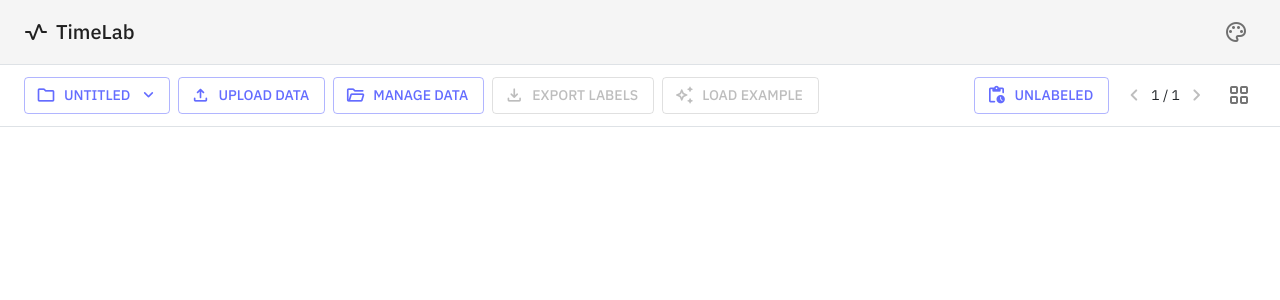
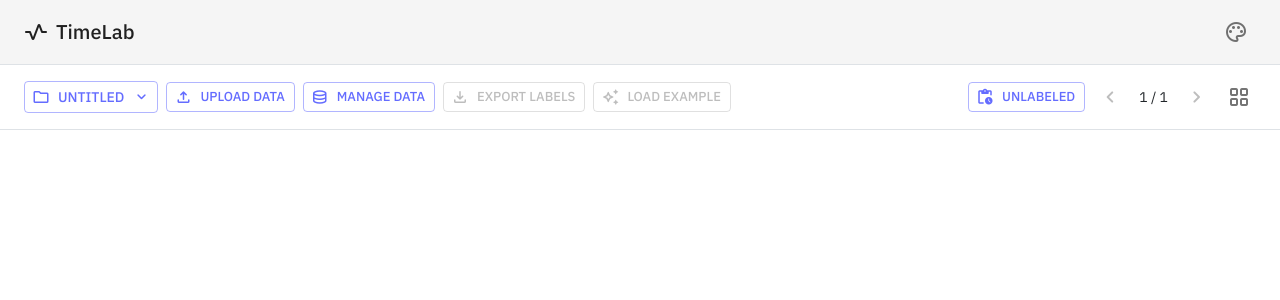
Before and after one commit to Eoic/TimeLabReact, a React (Vite) app: page / in a window 1280 px wide. Shown: the top 300 px of the page. Built offline with nearby package versions, Linux system fonts and the light colour scheme.

Commit message:
feat: enhance components with new features and styles

```diff
--- a/src/component/Header.tsx
+++ b/src/component/Header.tsx
@@ -4,6 +4,24 @@ import Toolbar from '@mui/material/Toolbar';
 import Typography from '@mui/material/Typography';
 import { MaterialSymbol } from './MaterialSymbol';
 import { ThemeSelector } from './ThemeSelector';
+
+function Brand() {
+  return (
+    <Box
+      sx={{
+        alignItems: 'center',
+        display: 'flex',
+        gap: 1,
+        minWidth: 'max-content',
+      }}
+    >
+      <MaterialSymbol name="vital_signs" />
+      <Typography component="span" noWrap variant="h6">
+        TimeLab
+      </Typography>
+    </Box>
+  );
+}
 
 export function Header() {
   return (
@@ -17,21 +35,19 @@ export function Header() {
         borderColor: 'divider',
       }}
     >
-      <Toolbar>
-        <Box
-          sx={{
-            alignItems: 'center',
-            display: 'flex',
-            flexGrow: 1,
-            gap: 1,
-          }}
-        >
-          <MaterialSymbol name="vital_signs" />
-          <Typography component="span" variant="h6">
-            TimeLab
-          </Typography>
-        </Box>
-
+      <Toolbar
+        sx={{
+          alignItems: 'center',
+          display: 'flex',
+          gap: 2,
+          justifyContent: 'space-between',
+          minHeight: {
+            sm: 64,
+            xs: 56,
+          },
+        }}
+      >
+        <Brand />
         <ThemeSelector />
       </Toolbar>
     </AppBar>
--- a/src/component/LabelToggle.tsx
+++ b/src/component/LabelToggle.tsx
@@ -1,21 +1,44 @@
 import Button from '@mui/material/Button';
+import IconButton from '@mui/material/IconButton';
+import Tooltip from '@mui/material/Tooltip';
 import { useState } from 'react';
 import { MaterialSymbol } from './MaterialSymbol';
 
-export function LabelToggle() {
+type LabelToggleProps = {
+  compact?: boolean;
+};
+
+export function LabelToggle({ compact = false }: LabelToggleProps) {
   const [isLabeled, setIsLabeled] = useState(false);
+  const label = isLabeled ? 'Labeled' : 'Unlabeled';
 
   function handleClick(_event: React.MouseEvent<HTMLButtonElement>) {
     setIsLabeled(!isLabeled);
   }
 
+  if (compact) {
+    return (
+      <Tooltip title={label}>
+        <IconButton
+          aria-label={label}
+          color={isLabeled ? 'primary' : 'default'}
+          onClick={handleClick}
+          size="small"
+        >
+          <MaterialSymbol name={isLabeled ? 'done_all' : 'pending_actions'} />
+        </IconButton>
+      </Tooltip>
+    );
+  }
+
   return (
     <Button
       onClick={handleClick}
+      size="small"
       startIcon={<MaterialSymbol name={isLabeled ? 'done_all' : 'pending_actions'} />}
       variant={isLabeled ? 'contained' : 'outlined'}
     >
-      {isLabeled ? 'Labeled' : 'Unlabeled'}
+      {label}
     </Button>
   );
 }
--- a/src/component/MaterialSymbol.tsx
+++ b/src/component/MaterialSymbol.tsx
@@ -1,6 +1,6 @@
 import Icon from '@mui/material/Icon';
 
-type MaterialSymbolName =
+export type MaterialSymbolName =
   | 'add'
   | 'auto_awesome'
   | 'chevron_left'
@@ -17,7 +17,8 @@ type MaterialSymbolName =
   | 'palette'
   | 'pending_actions'
   | 'upload'
-  | 'vital_signs';
+  | 'vital_signs'
+  | 'database';
 
 type MaterialSymbolProps = {
   name: MaterialSymbolName;
--- a/src/component/ProjectManager.tsx
+++ b/src/component/ProjectManager.tsx
@@ -8,6 +8,7 @@ import ListItemIcon from '@mui/material/ListItemIcon';
 import Menu from '@mui/material/Menu';
 import MenuItem from '@mui/material/MenuItem';
 import TextField from '@mui/material/TextField';
+import Typography from '@mui/material/Typography';
 import { useId, useMemo, useState } from 'react';
 import type { MouseEvent } from 'react';
 import { MaterialSymbol } from './MaterialSymbol';
@@ -122,10 +123,21 @@ export function ProjectManager() {
         endIcon={<MaterialSymbol name="keyboard_arrow_down" />}
         id="project-manager-button"
         onClick={openProjectMenu}
+        size="small"
         startIcon={<MaterialSymbol name="folder" />}
+        sx={{
+          justifyContent: 'space-between',
+          maxWidth: {
+            sm: 280,
+            xs: 180,
+          },
+          minWidth: 0,
+        }}
         variant="outlined"
       >
-        {selectedProject.name}
+        <Typography component="span" noWrap variant="button">
+          {selectedProject.name}
+        </Typography>
       </Button>
 
       <Menu
--- a/src/component/SecondaryHeader.tsx
+++ b/src/component/SecondaryHeader.tsx
@@ -3,69 +3,120 @@ import Button from '@mui/material/Button';
 import ButtonGroup from '@mui/material/ButtonGroup';
 import IconButton from '@mui/material/IconButton';
 import Toolbar from '@mui/material/Toolbar';
+import Tooltip from '@mui/material/Tooltip';
 import Typography from '@mui/material/Typography';
+import { LabelToggle } from './LabelToggle';
 import { MaterialSymbol } from './MaterialSymbol';
-import { LabelToggle } from './LabelToggle';
+import type { MaterialSymbolName } from './MaterialSymbol';
 import { ProjectManager } from './ProjectManager';
 
-export function SecondaryHeader() {
+type PrimaryAction = {
+  label: string;
+  icon: MaterialSymbolName;
+  disabled?: boolean;
+};
+
+const primaryActions: PrimaryAction[] = [
+  {
+    label: 'Upload data',
+    icon: 'upload',
+  },
+  {
+    label: 'Manage data',
+    icon: 'database',
+  },
+  {
+    label: 'Export labels',
+    icon: 'download',
+    disabled: true,
+  },
+  {
+    label: 'Load example',
+    icon: 'auto_awesome',
+    disabled: true,
+  },
+];
+
+function DesktopActionButtons() {
   return (
-    <Toolbar
-      component="section"
-      variant="dense"
+    <Box
       sx={{
-        borderBottom: 1,
-        borderColor: 'divider',
-        gap: 1,
-        overflowX: 'auto',
-        py: 1.5,
+        display: {
+          lg: 'contents',
+          xs: 'none',
+        },
+      }}
+    >
+      {primaryActions.map((action) => (
+        <Button
+          disabled={action.disabled}
+          key={action.label}
+          size="small"
+          startIcon={<MaterialSymbol name={action.icon} />}
+          variant="outlined"
+        >
+          {action.label}
+        </Button>
+      ))}
+    </Box>
+  );
+}
+
+function IconActionButtons() {
+  return (
+    <Box
+      sx={{
+        display: {
+          lg: 'none',
+          xs: 'contents',
+        },
+      }}
+    >
+      {primaryActions.map((action) => (
+        <Tooltip key={action.label} title={action.label}>
+          <span>
+            <IconButton aria-label={action.label} disabled={action.disabled} size="small">
+              <MaterialSymbol name={action.icon} />
+            </IconButton>
+          </span>
+        </Tooltip>
+      ))}
+    </Box>
+  );
+}
+
+function PrimaryActions() {
+  return (
+    <Box
+      sx={{
+        alignItems: 'center',
+        display: 'flex',
+        flex: '0 0 auto',
+        flexWrap: 'nowrap',
+        gap: {
+          lg: 1,
+          xs: 0.5,
+        },
       }}
     >
       <ProjectManager />
+      <DesktopActionButtons />
+      <IconActionButtons />
+    </Box>
+  );
+}
 
-      <Button
-        startIcon={<MaterialSymbol name="upload" />}
-        variant="outlined"
-      >
-        Upload data
-      </Button>
-
-      <Button
-        startIcon={<MaterialSymbol name="folder_open" />}
-        variant="outlined"
-      >
-        Manage data
-      </Button>
-
-      <Button
-        disabled
-        startIcon={<MaterialSymbol name="download" />}
-        variant="outlined"
-      >
-        Export labels
-      </Button>
-
-      <Button
-        disabled
-        startIcon={<MaterialSymbol name="auto_awesome" />}
-        variant="outlined"
-      >
-        Load example
-      </Button>
-
-      <Box sx={{ flexGrow: 1 }} />
-
-      <LabelToggle />
-
-      <ButtonGroup aria-label="Page navigation" variant="outlined">
+function PageNavigation() {
+  return (
+    <ButtonGroup aria-label="Page navigation" size="small" variant="outlined">
       <IconButton aria-label="Previous page" disabled size="small">
         <MaterialSymbol name="chevron_left" />
       </IconButton>
       <Box
         sx={{
           alignItems: 'center',
-            borderColor: 'divider',
           display: 'flex',
+          px: 1.5,
         }}
       >
         <Typography noWrap variant="body2">
@@ -76,10 +127,82 @@ export function SecondaryHeader() {
         <MaterialSymbol name="chevron_right" />
       </IconButton>
     </ButtonGroup>
+  );
+}
+
+function ContextActions() {
+  return (
+    <Box
+      sx={{
+        alignItems: 'center',
+        display: 'flex',
+        flex: '0 0 auto',
+        flexWrap: 'nowrap',
+        gap: {
+          sm: 1,
+          xs: 0.5,
+        },
+      }}
+    >
+      <Box
+        sx={{
+          display: {
+            lg: 'block',
+            xs: 'none',
+          },
+        }}
+      >
+        <LabelToggle />
+      </Box>
+      <Box
+        sx={{
+          display: {
+            lg: 'none',
+            xs: 'block',
+          },
+        }}
+      >
+        <LabelToggle compact />
+      </Box>
+
+      <PageNavigation />
 
       <IconButton aria-label="Open panel layout" size="small">
         <MaterialSymbol name="grid_view" />
       </IconButton>
-    </Toolbar>
+    </Box>
   );
 }
+
+export function SecondaryHeader() {
+  return (
+    <Box
+      component="nav"
+      sx={{
+        bgcolor: 'background.paper',
+        borderBottom: 1,
+        borderColor: 'divider',
+      }}
+    >
+      <Toolbar
+        sx={{
+          alignItems: 'center',
+          display: 'flex',
+          flexWrap: 'wrap',
+          columnGap: {
+            lg: 2,
+            xs: 1,
+          },
+          justifyContent: 'space-between',
+          minHeight: 'auto',
+          minWidth: 0,
+          py: 1,
+          rowGap: 1,
+        }}
+      >
+        <PrimaryActions />
+        <ContextActions />
+      </Toolbar>
+    </Box>
+  );
+}
--- a/src/styles/main.scss
+++ b/src/styles/main.scss
@@ -1,7 +1,7 @@
 @use "sass:map";
 
 @import url("https://fonts.googleapis.com/css2?family=IBM+Plex+Sans:wght@400;500;600;700&display=swap");
-@import url("https://fonts.googleapis.com/css2?family=Material+Symbols+Rounded:opsz,wght,FILL,GRAD@20..48,100..700,0..1,-50..200&icon_names=add,auto_awesome,chevron_left,chevron_right,delete,done_all,download,edit,folder,folder_open,grid_view,hourglass_empty,keyboard_arrow_down,palette,pending_actions,upload,vital_signs");
+@import url("https://fonts.googleapis.com/css2?family=Material+Symbols+Rounded:opsz,wght,FILL,GRAD@20..48,100..700,0..1,-50..200&icon_names=add,auto_awesome,chevron_left,chevron_right,database,delete,done_all,download,edit,folder,folder_open,grid_view,hourglass_empty,keyboard_arrow_down,palette,pending_actions,upload,vital_signs");
 
 $themes: (
   light: (
```
Lines whose indentation alone changed are shown as unchanged.
